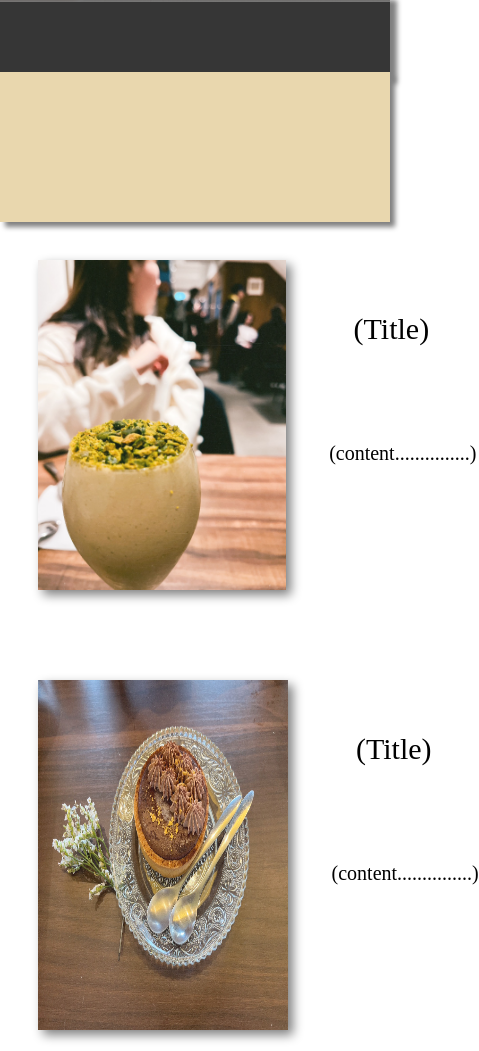
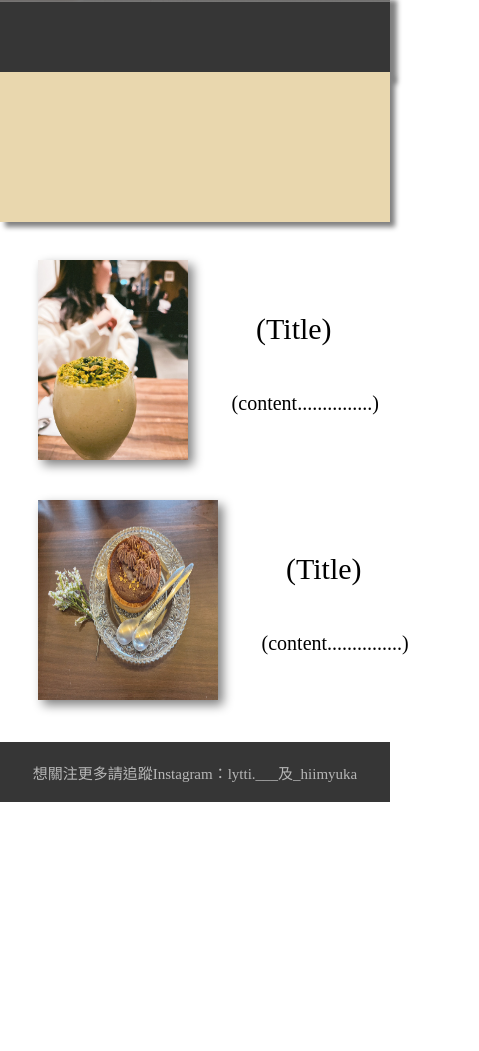
Before and after one commit to timmy052060-cyber/TimmyYuka, a plain HTML site: page index.html in a window 390 px wide. Shown: the part 791-1842 px from the top of the page, 479 px wide, since content can reach past the window. After the commit the page ends 1593 px from the top, so only its background shows below. Drawn offline with Linux system fonts and the light colour scheme.

Commit message:
Add files via upload

```diff
--- a/style.css
+++ b/style.css
@@ -182,9 +182,23 @@
         display: flex;
         align-items: center; justify-content: center;
     }
+    .img1 img {
+        max-block-size: none;
+        height: 200px; width:180px;
+    }
+    .img1 {
+        height: 220px;
+    }
+    .intro p {
+        position: relative;
+        top: -50px
+    }
+    .intro {
+        height: 520px;
+    }
     .img2 img {
         max-block-size: none;
-        height: 350px; width:250px;
+        height: 200px; width:180px;
     }
 
      .burger {
```
